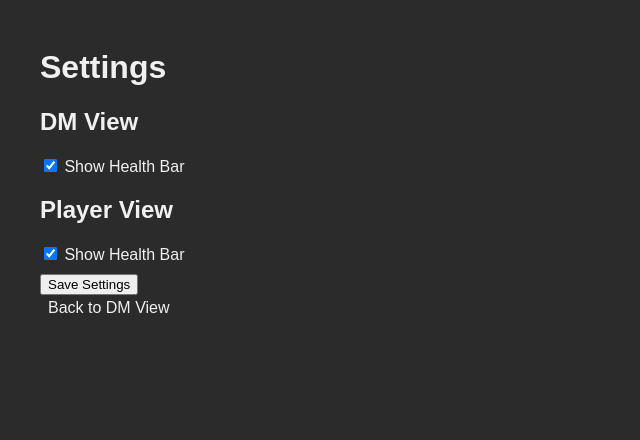
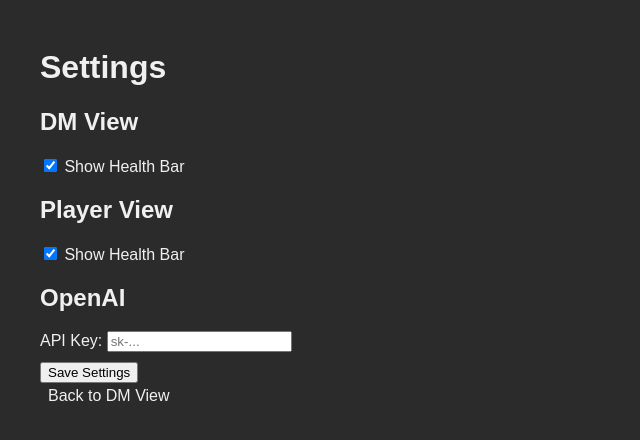
Before and after one commit to MrDMurray/bigbattle, a Flask app: page /settings in a window 1280 px wide. Shown: the top 440 px of the page, without its empty margins (0-640 px from the left). Run offline with Flask 3, Linux system fonts and the light colour scheme.

Commit message:
Add OpenAI API key setting

```diff
--- a/app.py
+++ b/app.py
@@ -6,11 +6,12 @@ from dataclasses import dataclass
 from werkzeug.utils import secure_filename
 import openai
 
-openai.api_key = os.getenv("OPENAI_API_KEY")
+initial_openai_key = os.getenv("OPENAI_API_KEY", "")
+openai.api_key = initial_openai_key
 if not openai.api_key:
-    print("WARNING: OPENAI_API_KEY environment variable not set")
+    print("WARNING: OpenAI API key not configured")
 else:
-    print("DEBUG: OPENAI_API_KEY loaded")
+    print("DEBUG: OpenAI API key loaded from environment")
 
 UPLOAD_FOLDER = "uploads"
 ALLOWED_EXTENSIONS = {"png", "jpg", "jpeg", "gif"}
@@ -25,7 +26,9 @@ next_id = 1
 settings = {
     "dm_view_health_bar": True,
     "player_view_health_bar": True,
+    "openai_api_key": initial_openai_key,
 }
+openai.api_key = settings["openai_api_key"]
 
 
 def init_db():
@@ -81,6 +84,8 @@ def settings_page():
     if request.method == 'POST':
         settings['dm_view_health_bar'] = 'dm_view_health_bar' in request.form
         settings['player_view_health_bar'] = 'player_view_health_bar' in request.form
+        settings['openai_api_key'] = request.form.get('openai_api_key', '').strip()
+        openai.api_key = settings['openai_api_key']
     return render_template('settings.html', settings=settings)
 
 
@@ -232,6 +237,7 @@ def attack(group_id):
     response = {"hits": hits, "damage": total_damage, "logs": logs}
 
     if use_ai:
+        openai.api_key = settings.get("openai_api_key", "")
         prompt = (
             "Create a short second-person narrative describing the attack upon the player. "
             f"NPC description: {group.get('description', '')}. "
--- a/templates/settings.html
+++ b/templates/settings.html
@@ -18,6 +18,12 @@
         <h2>Player View</h2>
         <label><input type="checkbox" name="player_view_health_bar" {% if settings.player_view_health_bar %}checked{% endif %}> Show Health Bar</label>
       </div>
+      <div class="settings-section">
+        <h2>OpenAI</h2>
+        <label>API Key:
+          <input type="password" name="openai_api_key" value="{{ settings.openai_api_key }}" placeholder="sk-...">
+        </label>
+      </div>
       <button type="submit">Save Settings</button>
     </form>
     <nav class="top-nav">
```
